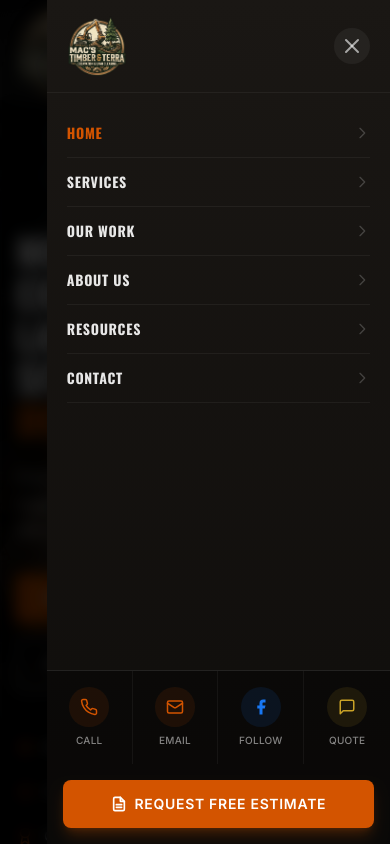
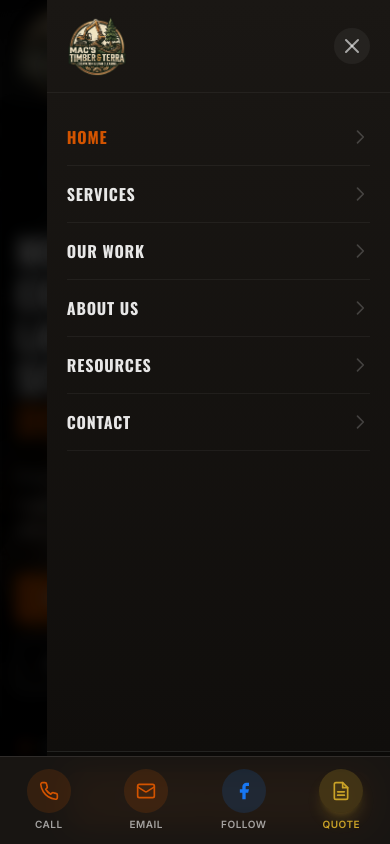
Before and after one commit to CodeCraftedDigital/mac, a Next.js app: page / in a window 390 px wide. Both pictures are taken after a click on the button "Toggle menu". Shown: the top 844 px of the page. Built offline with nearby package versions, Linux system fonts and the light colour scheme.

Commit message:
feat: separate fixed bottom bar and simplify mobile menu
Create 'MobileBottomBar' component and integrate into layout
with safe area support.

```diff
--- a/app/globals.css
+++ b/app/globals.css
@@ -321,3 +321,15 @@ img {
     transform: translateY(0) scale(1);
   }
 }
+
+/* Mobile Bottom Bar - Safe Area Support */
+.safe-area-bottom {
+  padding-bottom: env(safe-area-inset-bottom, 0);
+}
+
+/* Ensure content doesn't get hidden behind the mobile bottom bar */
+@media (max-width: 1023px) {
+  .pb-safe {
+    padding-bottom: calc(80px + env(safe-area-inset-bottom, 0));
+  }
+}
--- a/app/layout.tsx
+++ b/app/layout.tsx
@@ -1,6 +1,7 @@
 import type { Metadata } from "next";
 import { Inter, Oswald } from "next/font/google";
 import "./globals.css";
+import MobileBottomBar from "@/components/MobileBottomBar";
 
 const inter = Inter({
   subsets: ["latin"],
@@ -26,7 +27,10 @@ export default function RootLayout({
 }>) {
   return (
     <html lang="en" className={`${inter.variable} ${oswald.variable} bg-background`}>
-      <body className="font-sans antialiased">{children}</body>
+      <body className="font-sans antialiased pb-20 lg:pb-0">
+        {children}
+        <MobileBottomBar />
+      </body>
     </html>
   );
 }
--- a/components/Header.tsx
+++ b/components/Header.tsx
@@ -395,16 +395,16 @@ export default function Header() {
                 <div key={item.label} ref={addToRefs}>
                   <Link
                     href={item.href}
-                    className={`group flex items-center justify-between py-3.5 border-b border-white/5 transition-all duration-300 ${
+                    className={`group flex items-center justify-between py-4 border-b border-white/5 transition-all duration-300 ${
                       item.active ? "text-primary" : "text-white/90"
                     }`}
                     onClick={closeMenu}
                   >
-                    <span className="text-sm font-heading font-bold uppercase tracking-wider group-hover:text-primary transition-colors">
+                    <span className="text-base font-heading font-bold uppercase tracking-wider group-hover:text-primary transition-colors">
                       {item.label}
                     </span>
                     <svg
-                      className="w-4 h-4 text-white/20 group-hover:text-primary group-hover:translate-x-1 transition-all duration-300"
+                      className="w-5 h-5 text-white/20 group-hover:text-primary group-hover:translate-x-1 transition-all duration-300"
                       fill="none"
                       stroke="currentColor"
                       viewBox="0 0 24 24"
@@ -416,68 +416,14 @@ export default function Header() {
               ))}
             </nav>
 
-            {/* Fixed Bottom Section - Quick Actions */}
-            <div ref={ctaButtonsRef} className="flex-shrink-0 border-t border-white/10 bg-black/40">
-              {/* Quick Action Buttons - Extremely Polished */}
-              <div className="grid grid-cols-4 divide-x divide-white/5">
-                <a
-                  href="tel:6165550146"
-                  className="group flex flex-col items-center justify-center py-4 hover:bg-white/5 transition-all duration-300"
-                >
-                  <div className="w-10 h-10 mb-1.5 flex items-center justify-center rounded-full bg-primary/10 text-primary group-hover:bg-primary group-hover:text-white transition-all duration-300">
-                    <svg width="18" height="18" viewBox="0 0 24 24" fill="none" stroke="currentColor" strokeWidth="2" strokeLinecap="round" strokeLinejoin="round">
-                      <path d="M22 16.92v3a2 2 0 0 1-2.18 2 19.79 19.79 0 0 1-8.63-3.07 19.5 19.5 0 0 1-6-6 19.79 19.79 0 0 1-3.07-8.67A2 2 0 0 1 4.11 2h3a2 2 0 0 1 2 1.72 12.84 12.84 0 0 0 .7 2.81 2 2 0 0 1-.45 2.11L8.09 9.91a16 16 0 0 0 6 6l1.27-1.27a2 2 0 0 1 2.11-.45 12.84 12.84 0 0 0 2.81.7A2 2 0 0 1 22 16.92z"/>
-                    </svg>
-                  </div>
-                  <span className="text-[10px] font-medium text-white/50 uppercase tracking-wide group-hover:text-white/80 transition-colors">Call</span>
-                </a>
-                <a
-                  href="mailto:info@macstimberandterra.com"
-                  className="group flex flex-col items-center justify-center py-4 hover:bg-white/5 transition-all duration-300"
-                >
-                  <div className="w-10 h-10 mb-1.5 flex items-center justify-center rounded-full bg-primary/10 text-primary group-hover:bg-primary group-hover:text-white transition-all duration-300">
-                    <svg width="18" height="18" viewBox="0 0 24 24" fill="none" stroke="currentColor" strokeWidth="2" strokeLinecap="round" strokeLinejoin="round">
-                      <rect width="20" height="16" x="2" y="4" rx="2"/>
-                      <path d="m22 7-8.97 5.7a1.94 1.94 0 0 1-2.06 0L2 7"/>
-                    </svg>
-                  </div>
-                  <span className="text-[10px] font-medium text-white/50 uppercase tracking-wide group-hover:text-white/80 transition-colors">Email</span>
-                </a>
-                <a
-                  href="https://facebook.com"
-                  target="_blank"
-                  rel="noopener noreferrer"
-                  className="group flex flex-col items-center justify-center py-4 hover:bg-white/5 transition-all duration-300"
-                >
-                  <div className="w-10 h-10 mb-1.5 flex items-center justify-center rounded-full bg-[#1877f2]/10 text-[#1877f2] group-hover:bg-[#1877f2] group-hover:text-white transition-all duration-300">
-                    <svg width="18" height="18" viewBox="0 0 24 24" fill="currentColor">
-                      <path d="M18 2h-3a5 5 0 0 0-5 5v3H7v4h3v8h4v-8h3l1-4h-4V7a1 1 0 0 1 1-1h3z"/>
-                    </svg>
-                  </div>
-                  <span className="text-[10px] font-medium text-white/50 uppercase tracking-wide group-hover:text-white/80 transition-colors">Follow</span>
-                </a>
+            {/* Primary CTA at Bottom */}
+            <div ref={ctaButtonsRef} className="flex-shrink-0 p-5 border-t border-white/10 bg-black/30">
               <Link
                 href="/contact"
-                  onClick={closeMenu}
-                  className="group flex flex-col items-center justify-center py-4 hover:bg-white/5 transition-all duration-300"
-                >
-                  <div className="w-10 h-10 mb-1.5 flex items-center justify-center rounded-full bg-accent/10 text-accent group-hover:bg-accent group-hover:text-white transition-all duration-300">
-                    <svg width="18" height="18" viewBox="0 0 24 24" fill="none" stroke="currentColor" strokeWidth="2" strokeLinecap="round" strokeLinejoin="round">
-                      <path d="M21 15a2 2 0 0 1-2 2H7l-4 4V5a2 2 0 0 1 2-2h14a2 2 0 0 1 2 2z"/>
-                    </svg>
-                  </div>
-                  <span className="text-[10px] font-medium text-white/50 uppercase tracking-wide group-hover:text-white/80 transition-colors">Quote</span>
-                </Link>
-              </div>
-
-              {/* Primary CTA Button */}
-              <div className="px-4 py-4">
-                <Link
-                  href="/contact"
-                  className="flex items-center justify-center gap-2 w-full py-3.5 bg-primary text-white font-semibold text-sm uppercase tracking-wider rounded-lg hover:bg-primary/90 transition-all duration-300 shadow-lg shadow-primary/25"
+                className="flex items-center justify-center gap-2 w-full py-4 bg-primary text-white font-semibold text-sm uppercase tracking-wider rounded-xl hover:bg-primary/90 transition-all duration-300 shadow-lg shadow-primary/25"
                 onClick={closeMenu}
               >
-                  <svg width="16" height="16" viewBox="0 0 24 24" fill="none" stroke="currentColor" strokeWidth="2.5" strokeLinecap="round" strokeLinejoin="round">
+                <svg width="18" height="18" viewBox="0 0 24 24" fill="none" stroke="currentColor" strokeWidth="2" strokeLinecap="round" strokeLinejoin="round">
                   <path d="M14 2H6a2 2 0 0 0-2 2v16a2 2 0 0 0 2 2h12a2 2 0 0 0 2-2V8z"/>
                   <polyline points="14,2 14,8 20,8"/>
                   <line x1="16" y1="13" x2="8" y2="13"/>
@@ -487,7 +433,6 @@ export default function Header() {
               </Link>
             </div>
           </div>
-          </div>
         </>
       )}
     </header>
--- /dev/null
+++ b/components/MobileBottomBar.tsx
@@ -0,0 +1,88 @@
+"use client";
+
+import Link from "next/link";
+import { useEffect, useRef } from "react";
+import { gsap } from "gsap";
+
+export default function MobileBottomBar() {
+  const barRef = useRef<HTMLDivElement>(null);
+
+  useEffect(() => {
+    // Premium entrance animation
+    if (barRef.current) {
+      gsap.fromTo(
+        barRef.current,
+        { y: 100, opacity: 0 },
+        { y: 0, opacity: 1, duration: 0.6, ease: "power3.out", delay: 0.5 }
+      );
+    }
+  }, []);
+
+  return (
+    <div
+      ref={barRef}
+      className="lg:hidden fixed bottom-0 left-0 right-0 z-[90] bg-[#1a1714]/95 backdrop-blur-lg border-t border-white/10 safe-area-bottom"
+    >
+      {/* Quick Action Buttons */}
+      <div className="grid grid-cols-4">
+        {/* Call */}
+        <a
+          href="tel:6165550146"
+          className="group flex flex-col items-center justify-center py-3 active:bg-white/10 transition-all duration-200"
+        >
+          <div className="w-11 h-11 mb-1 flex items-center justify-center rounded-full bg-primary/15 text-primary group-active:bg-primary group-active:text-white transition-all duration-200">
+            <svg width="20" height="20" viewBox="0 0 24 24" fill="none" stroke="currentColor" strokeWidth="2" strokeLinecap="round" strokeLinejoin="round">
+              <path d="M22 16.92v3a2 2 0 0 1-2.18 2 19.79 19.79 0 0 1-8.63-3.07 19.5 19.5 0 0 1-6-6 19.79 19.79 0 0 1-3.07-8.67A2 2 0 0 1 4.11 2h3a2 2 0 0 1 2 1.72 12.84 12.84 0 0 0 .7 2.81 2 2 0 0 1-.45 2.11L8.09 9.91a16 16 0 0 0 6 6l1.27-1.27a2 2 0 0 1 2.11-.45 12.84 12.84 0 0 0 2.81.7A2 2 0 0 1 22 16.92z"/>
+            </svg>
+          </div>
+          <span className="text-[10px] font-semibold text-white/60 uppercase tracking-wider">Call</span>
+        </a>
+
+        {/* Email */}
+        <a
+          href="mailto:info@macstimberandterra.com"
+          className="group flex flex-col items-center justify-center py-3 active:bg-white/10 transition-all duration-200"
+        >
+          <div className="w-11 h-11 mb-1 flex items-center justify-center rounded-full bg-primary/15 text-primary group-active:bg-primary group-active:text-white transition-all duration-200">
+            <svg width="20" height="20" viewBox="0 0 24 24" fill="none" stroke="currentColor" strokeWidth="2" strokeLinecap="round" strokeLinejoin="round">
+              <rect width="20" height="16" x="2" y="4" rx="2"/>
+              <path d="m22 7-8.97 5.7a1.94 1.94 0 0 1-2.06 0L2 7"/>
+            </svg>
+          </div>
+          <span className="text-[10px] font-semibold text-white/60 uppercase tracking-wider">Email</span>
+        </a>
+
+        {/* Facebook */}
+        <a
+          href="https://facebook.com"
+          target="_blank"
+          rel="noopener noreferrer"
+          className="group flex flex-col items-center justify-center py-3 active:bg-white/10 transition-all duration-200"
+        >
+          <div className="w-11 h-11 mb-1 flex items-center justify-center rounded-full bg-[#1877f2]/15 text-[#1877f2] group-active:bg-[#1877f2] group-active:text-white transition-all duration-200">
+            <svg width="20" height="20" viewBox="0 0 24 24" fill="currentColor">
+              <path d="M18 2h-3a5 5 0 0 0-5 5v3H7v4h3v8h4v-8h3l1-4h-4V7a1 1 0 0 1 1-1h3z"/>
+            </svg>
+          </div>
+          <span className="text-[10px] font-semibold text-white/60 uppercase tracking-wider">Follow</span>
+        </a>
+
+        {/* Quote/Estimate - Primary Action */}
+        <Link
+          href="/contact"
+          className="group flex flex-col items-center justify-center py-3 active:bg-white/10 transition-all duration-200"
+        >
+          <div className="w-11 h-11 mb-1 flex items-center justify-center rounded-full bg-accent/20 text-accent group-active:bg-accent group-active:text-white transition-all duration-200 shadow-lg shadow-accent/20">
+            <svg width="20" height="20" viewBox="0 0 24 24" fill="none" stroke="currentColor" strokeWidth="2" strokeLinecap="round" strokeLinejoin="round">
+              <path d="M14 2H6a2 2 0 0 0-2 2v16a2 2 0 0 0 2 2h12a2 2 0 0 0 2-2V8z"/>
+              <polyline points="14,2 14,8 20,8"/>
+              <line x1="16" y1="13" x2="8" y2="13"/>
+              <line x1="16" y1="17" x2="8" y2="17"/>
+            </svg>
+          </div>
+          <span className="text-[10px] font-semibold text-accent uppercase tracking-wider">Quote</span>
+        </Link>
+      </div>
+    </div>
+  );
+}
```
Lines whose indentation alone changed are shown as unchanged.
